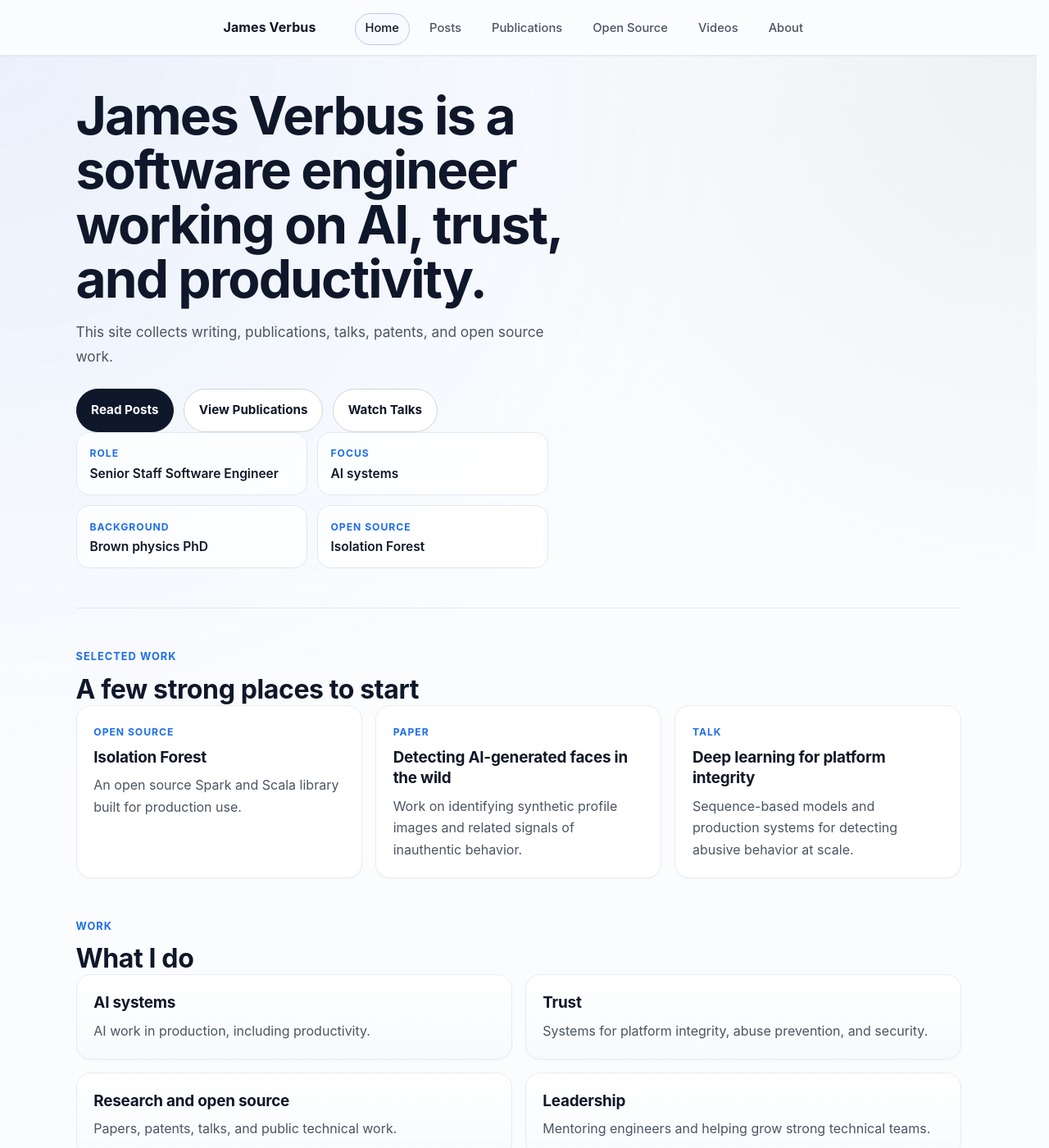
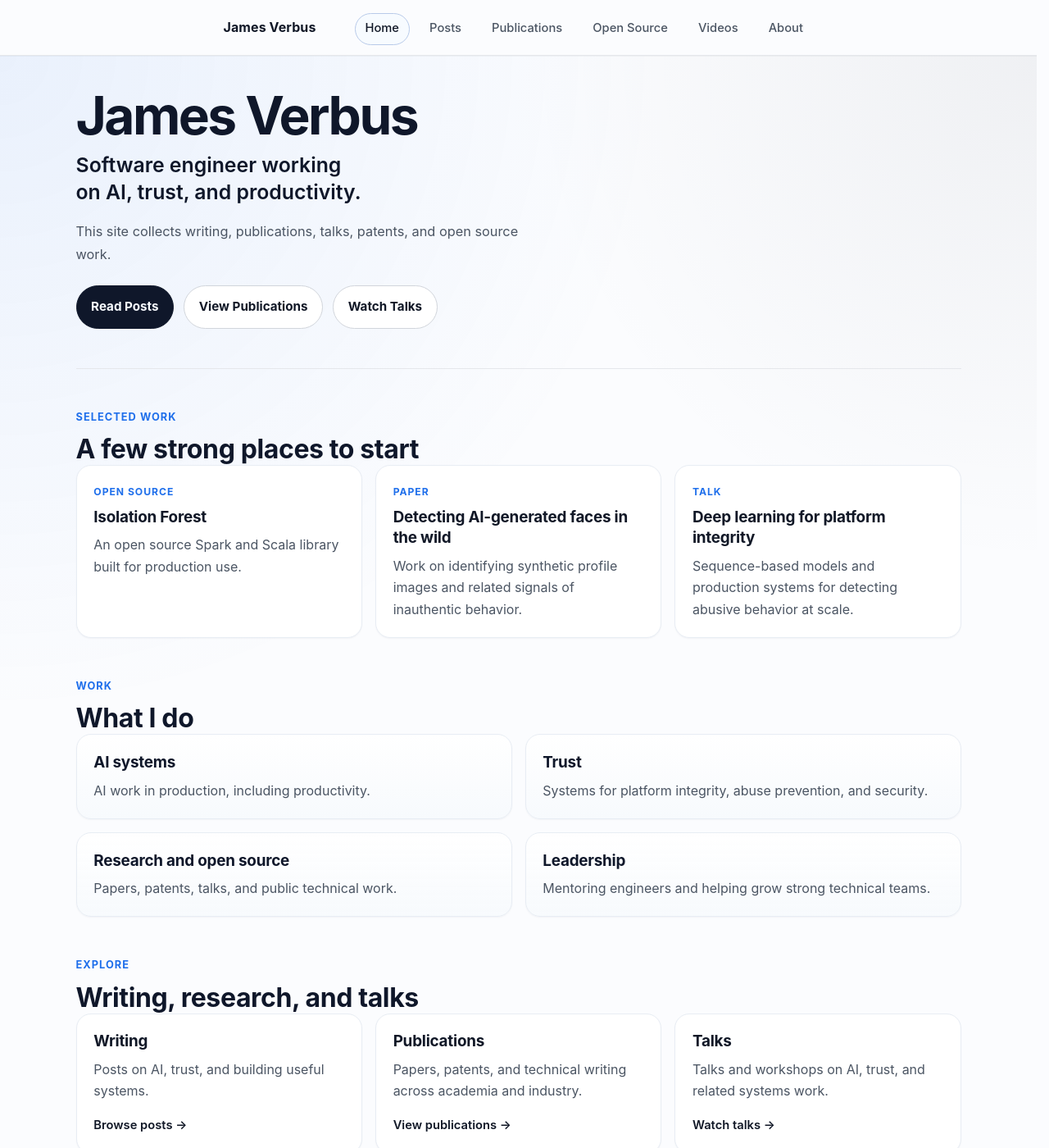
Before and after one commit to jverbus/jverbus.github.io, a Jekyll site: the page built from index.md, in a window 1280 px wide and 1400 px high. Shown: the whole window at 82% size. Built offline with Jekyll 4.4.1, drawn with Linux system fonts in a browser that asks for light colours.

Commit message:
Simplify homepage hero lockup

```diff
--- a/_data/home.yml
+++ b/_data/home.yml
@@ -1,5 +1,6 @@
 hero:
-  title: "James Verbus is a software engineer working on AI, trust, and productivity."
+  title: "James Verbus"
+  subtitle: "Software engineer working on AI, trust, and productivity."
   intro: "This site collects writing, publications, talks, patents, and open source work."
   primary_ctas:
     - label: "Read Posts"
@@ -8,15 +9,6 @@ hero:
       url: "/publications/"
     - label: "Watch Talks"
       url: "/videos/"
-  facts:
-    - label: "Role"
-      value: "Senior Staff Software Engineer"
-    - label: "Focus"
-      value: "AI systems"
-    - label: "Background"
-      value: "Brown physics PhD"
-    - label: "Open source"
-      value: "Isolation Forest"
 featured_work:
   - eyebrow: "Open source"
     title: "Isolation Forest"
--- a/_includes/site/home-hero.html
+++ b/_includes/site/home-hero.html
@@ -6,6 +6,9 @@
     {% endif %}
 
     <h1 class="home-hero-title">{{ hero.title }}</h1>
+    {% if hero.subtitle %}
+      <p class="home-hero-subtitle">{{ hero.subtitle }}</p>
+    {% endif %}
     <p class="home-hero-intro">{{ hero.intro }}</p>
 
     {% if hero.primary_ctas %}
@@ -36,16 +39,6 @@
       </ul>
     {% endif %}
 
-    {% if hero.facts %}
-      <div class="home-fact-grid" role="list" aria-label="Key facts">
-        {% for item in hero.facts %}
-          <article class="home-fact-card" role="listitem">
-            <p class="home-fact-label">{{ item.label }}</p>
-            <p class="home-fact-value">{{ item.value }}</p>
-          </article>
-        {% endfor %}
-      </div>
-    {% endif %}
   </div>
 
   {% if hero.image and hero.image.src %}
--- a/assets/css/modern.css
+++ b/assets/css/modern.css
@@ -848,26 +848,36 @@ body.layout-home .unit-article .entry-content {
 }
 
 .home-hero-title {
-  margin: 0 0 var(--space-4);
-  font-size: clamp(2.5rem, 5vw, 4.25rem);
-  line-height: 1.04;
-  letter-spacing: -0.03em;
+  margin: 0;
+  font-size: clamp(2.7rem, 5vw, 4.5rem);
+  line-height: 1.02;
+  letter-spacing: -0.04em;
+  text-wrap: balance;
+}
+
+.home-hero-subtitle {
+  margin: var(--space-3) 0 var(--space-4);
+  max-width: 34rem;
+  color: var(--heading);
+  font-size: clamp(1.2rem, 2.1vw, 1.55rem);
+  font-weight: 600;
+  line-height: 1.35;
   text-wrap: balance;
 }
 
 .home-hero-intro {
   margin: 0 0 var(--space-6);
-  max-width: 38rem;
+  max-width: 36rem;
   color: var(--text-muted);
-  font-size: 1.08rem;
-  line-height: 1.75;
+  font-size: 1.02rem;
+  line-height: 1.72;
 }
 
 .home-actions {
   display: flex;
   flex-wrap: wrap;
   gap: var(--space-3);
-  margin-bottom: var(--space-7);
+  margin-bottom: 0;
 }
 
 .button {
@@ -1228,8 +1238,14 @@ body.layout-home .unit-article .entry-content {
     font-size: clamp(2.15rem, 9vw, 3rem);
   }
 
+  .home-hero-subtitle {
+    font-size: 1.08rem;
+    margin-top: var(--space-2);
+    margin-bottom: var(--space-4);
+  }
+
   .home-hero-intro {
-    font-size: 1rem;
+    font-size: 0.98rem;
   }
 
   .home-hero-media {
@@ -1242,11 +1258,7 @@ body.layout-home .unit-article .entry-content {
 
   .home-actions {
     gap: var(--space-2);
-    margin-bottom: var(--space-8);
-  }
-
-  .home-fact-grid {
-    margin-top: 0;
+    margin-bottom: 0;
   }
 
   .button {
```
